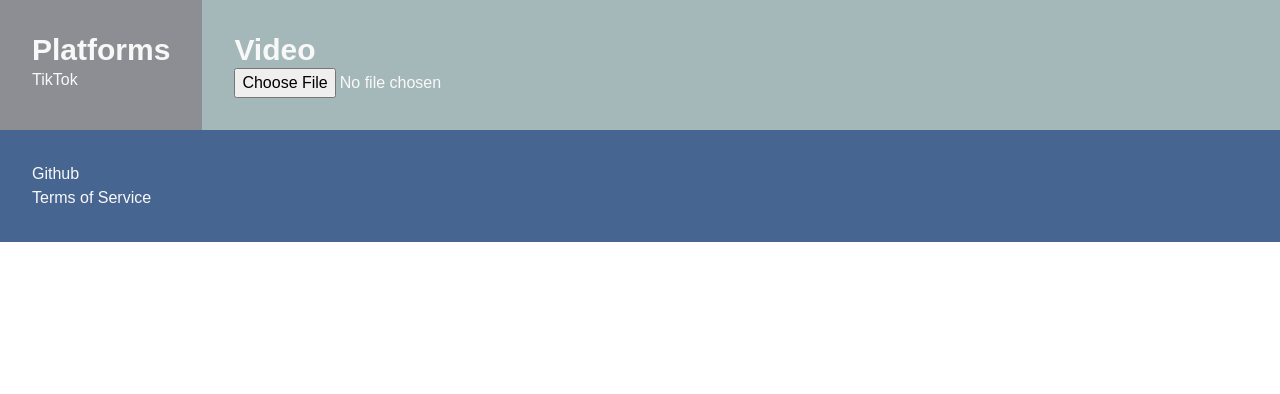
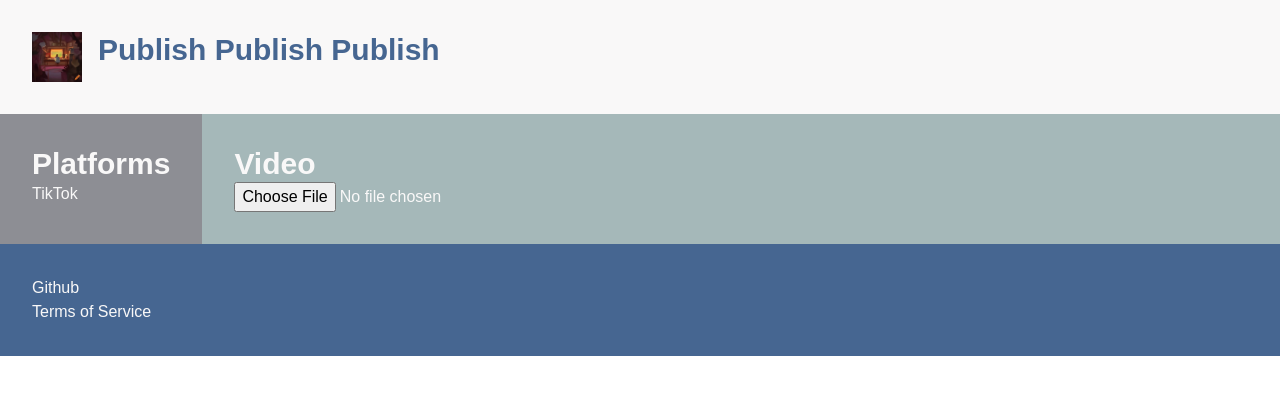
Before and after one commit to mattstrick/publishpublishpublish, a Next.js app: page / in a window 1280 px wide. Shown: the top 394 px of the page. Built offline with nearby package versions, Linux system fonts and the light colour scheme.

Commit message:
FEATURE: Added Header to pages

```diff
--- /dev/null
+++ b/src/app/components/Header.tsx
@@ -0,0 +1,11 @@
+import Image from "next/image";
+import Link from "next/link";
+
+export default function Header() {
+    return (
+        <div className="flex p-8 bg-[#F9F8F8] text-[#466691]">
+            <Link href={'/'}><Image className="mr-4" src={'/craiyon_123205_always_be_publishing.png'} alt="Publish Publish Publish Logo" height={50} width={50} /></Link>
+            <h1 className="text-3xl font-bold"><Link href={'/'}>Publish Publish Publish</Link></h1>
+        </div>
+    )
+}
--- a/src/app/page.tsx
+++ b/src/app/page.tsx
@@ -1,10 +1,12 @@
 import Footer from "./components/Footer";
+import Header from "./components/Header";
 import LeftColumn from "./components/LeftColumn";
 import RightColumn from "./components/RightColumn";
 
 export default function Home() {
   return (
     <div>
+      <Header />
       <div className="flex bg-[#A5B8B9] text-[#F9F8F8]">
         <LeftColumn />
         <RightColumn />
--- a/src/app/terms-of-service/page.tsx
+++ b/src/app/terms-of-service/page.tsx
@@ -1,9 +1,11 @@
 import Footer from "../components/Footer";
+import Header from "../components/Header";
 import TermsOfServiceContent from "../components/TermsOfServiceContent";
 
 export default function TermsOfService() {
   return (
     <div>
+      <Header />
       <div className="flex bg-[#A5B8B9] text-[#F9F8F8]">
         {/* https://www.termsfeed.com/live/8d42fb65-daea-4a3f-b9f4-970b3407bef9 */}
         <TermsOfServiceContent />
```
Also changed, not shown: public/craiyon_123205_always_be_publishing.png (added).
